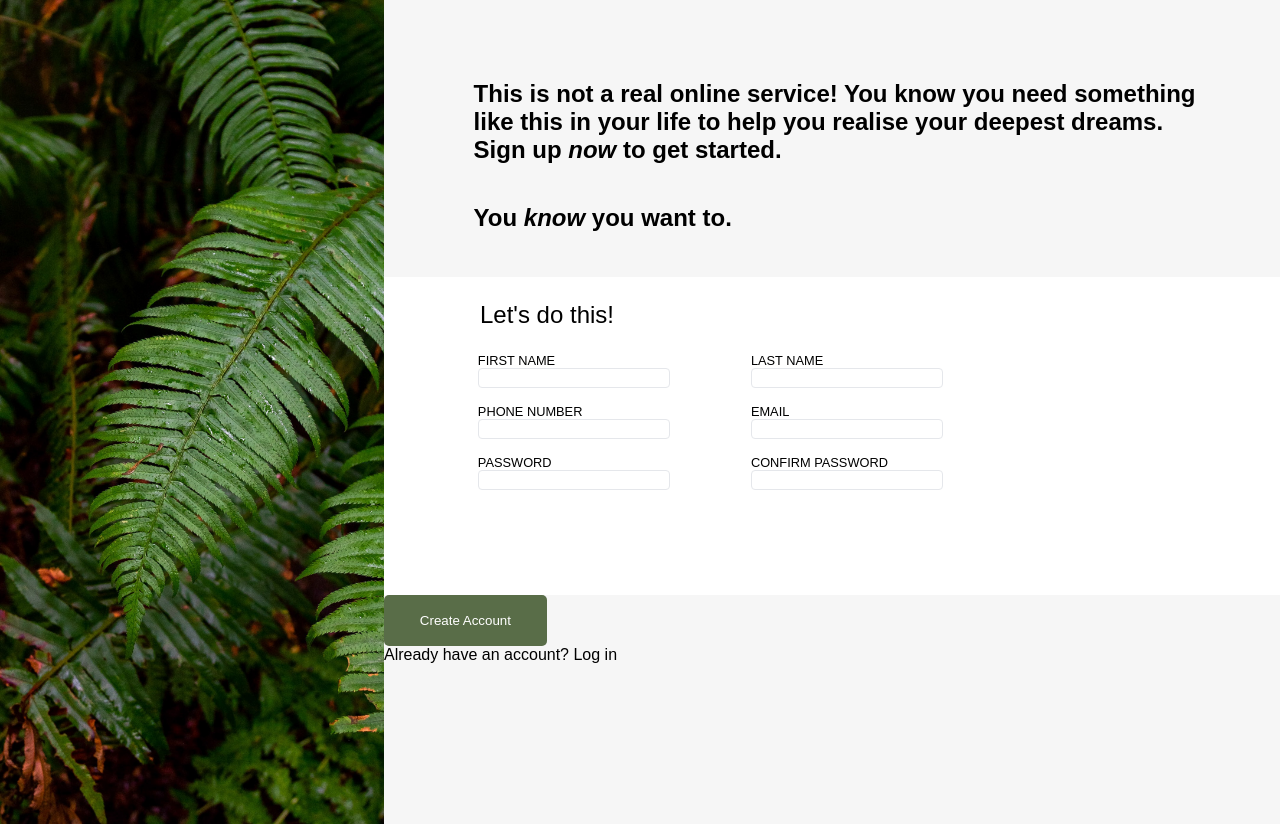
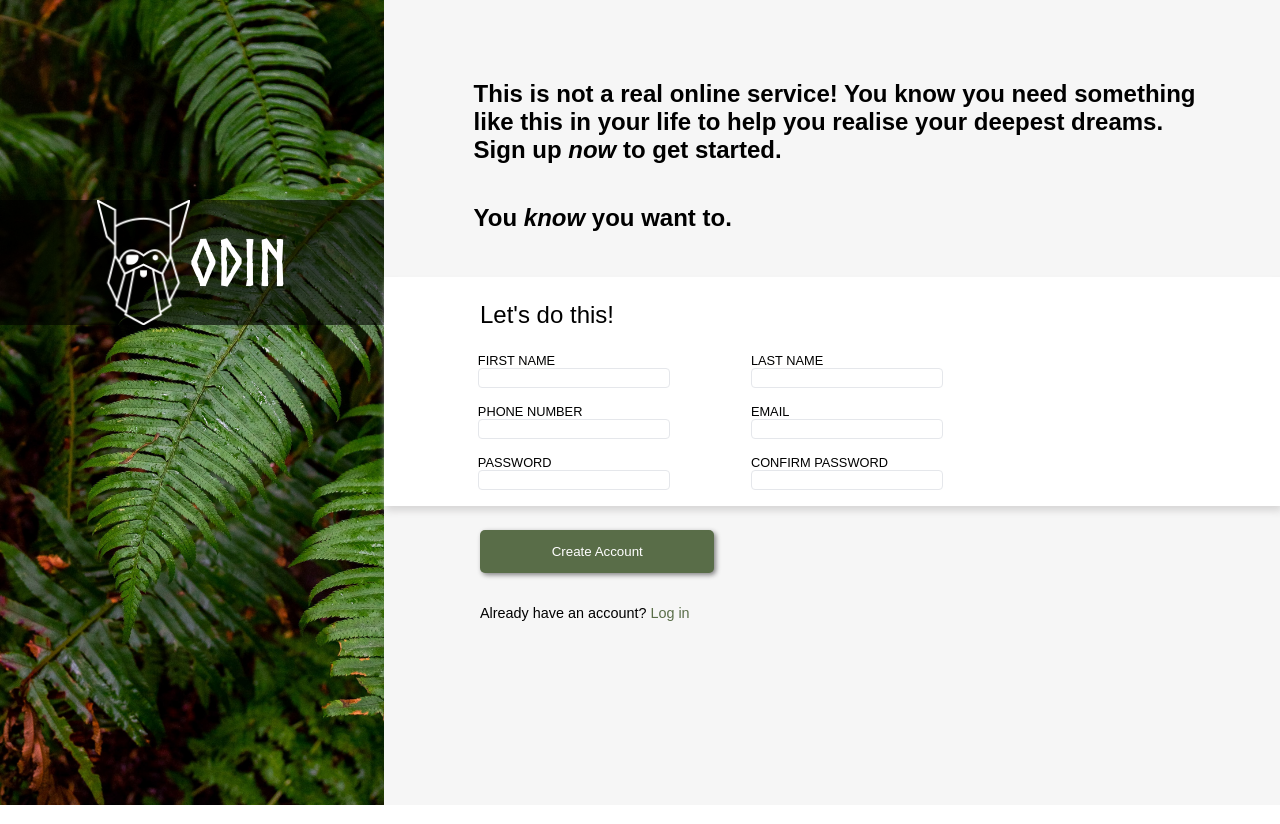
Before and after one commit to Clucks/sign-up-form, a plain HTML site: page index.html in a window 1280 px wide. Drawn offline with Linux system fonts and the light colour scheme.

Commit message:
fixed all forms, added styling for button, and odin logo

```diff
--- a/index.html
+++ b/index.html
@@ -12,6 +12,10 @@
 <body>
     <div class="main">
         <div class="left">
+            <div id = "transparent">
+                <img src = "./odin-lined.png" height="125px">
+                <div style="color:white; font-size: 4rem; font-family:Norse-Bold;">ODIN</div>
+            </div>
         </div>
         <div class="right">
             <div class="top">
@@ -52,7 +56,7 @@
             </div>
             <div class="bottom">
                 <button>Create Account</button>
-                <div class="">Already have an account? Log in</div>
+                <div style ="font-size:.9rem;">Already have an account? <span style="color:#596D48">Log in</span></div>
             </div>
         </div>
     </div>
--- a/script.js
+++ b/script.js
@@ -3,12 +3,12 @@ console.log("hello world!");
 const input = document.querySelector("#password");
 
 document.addEventListener("input", function () {
-    let password = document.querySelector("#password").value;
-    let confirmPassword = document.querySelector("#confirmPassword").value;
+    let password = document.querySelector("#password");
+    let confirmPassword = document.querySelector("#confirmPassword");
 
-    let div = document.getElementById('match')
+    let div = document.getElementById('match');
 
-    if (password != confirmPassword) {
+    if (password.value != confirmPassword.value) {
         div.style.display = "block";
         password.style.border = "none";
         confirmPassword.style.border = "none";
@@ -16,6 +16,8 @@ document.addEventListener("input", function () {
         password.style.border = "1px solid red";
         confirmPassword.style.border = "1px solid red";
     } else {
+        password.style.border = "1px solid #E5E7EB";
+        confirmPassword.style.border = "1px solid #E5E7EB";
         div.style.display = "none";
     }
 
--- a/style.css
+++ b/style.css
@@ -45,8 +45,9 @@ body {
     font-size: 1.5rem;
     font-weight: 550;
 }
-.summary div:last-child{
-    padding-top:5vh;
+
+.summary div:last-child {
+    padding-top: 5vh;
 }
 
 #action {
@@ -54,17 +55,18 @@ body {
     font-size: 1.5rem;
     margin-left: 1vw;
     padding: 3vh 6.5vw;
-    font-weight:400;
+    font-weight: 400;
 
 }
 
 .middle {
     background-color: white;
+    box-shadow: 2px 5px 7px rgb(216, 215, 215);
 }
 
 .middle form {
     margin: 0 20vw 0 1vw;
-    padding-bottom: 10%;
+    padding-bottom: 0%;
     display: flex;
     justify-content: space-evenly;
 
@@ -87,25 +89,48 @@ body {
 
 }
 
-#password{
-    margin-bottom:0;
+#password {
+    margin-bottom: 0;
 }
 
-.middle form div input:focus{
-    outline:none;
+.middle form div input:focus {
+    outline: none;
     border: 2px solid blue;
 }
 
 input:invalid {
-    outline:none;
+    outline: none;
     border: 1px solid red;
 
 }
 
+.bottom {
+    margin-left: 1vw;
+    padding: 3vh 6.5vw;
+}
+
 .bottom button {
     background-color: #596D48;
-    padding: 2% 4%;
+    padding: 2% 10%;
     border: none;
     border-radius: 5px;
     color: white;
+    box-shadow: 2px 2px 5px gray;
 }
+
+.bottom div {
+    margin-top: 4vh;
+}
+
+#transparent {
+    display:flex;
+    align-items: center;
+    justify-content: center;
+    margin-top:25vh;
+    min-height:15vh;
+    background:rgb(0, 0, 0 ,.6);
+}
+
+#transparent img {
+  filter: brightness(0) invert(1);
+}
```
